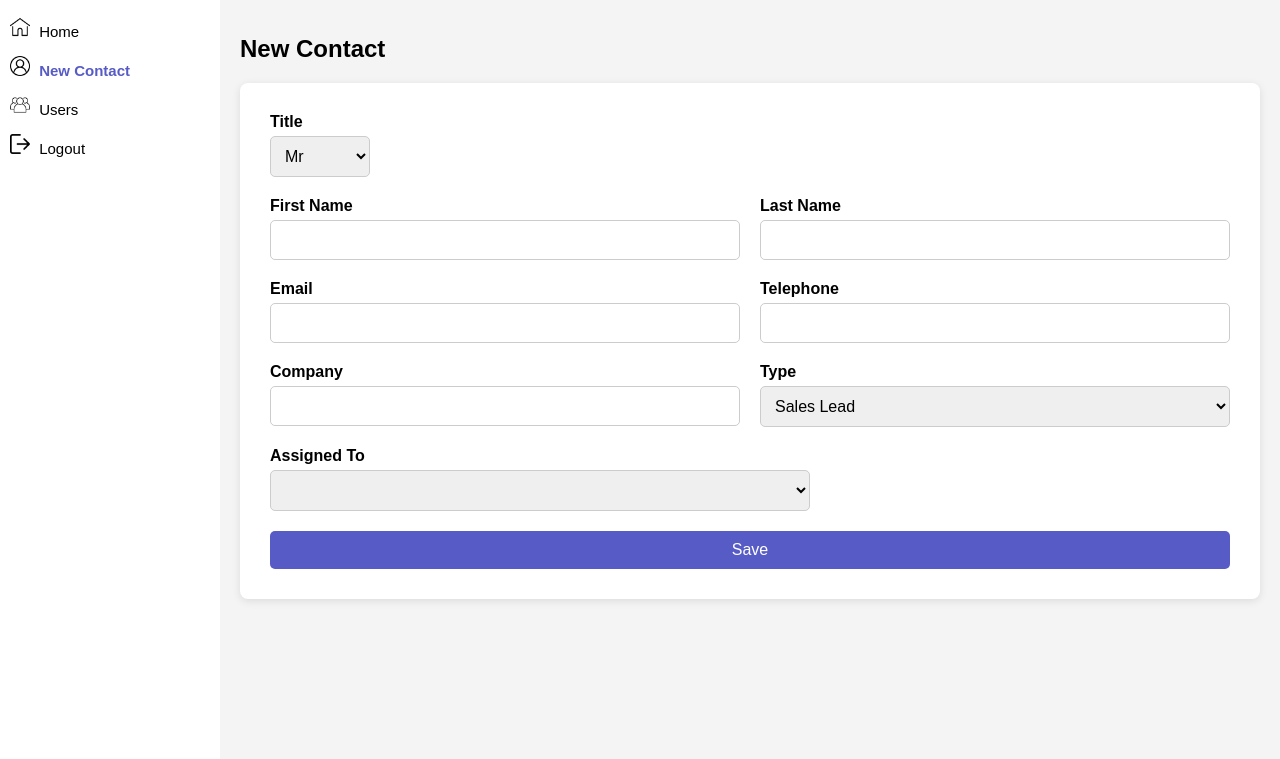
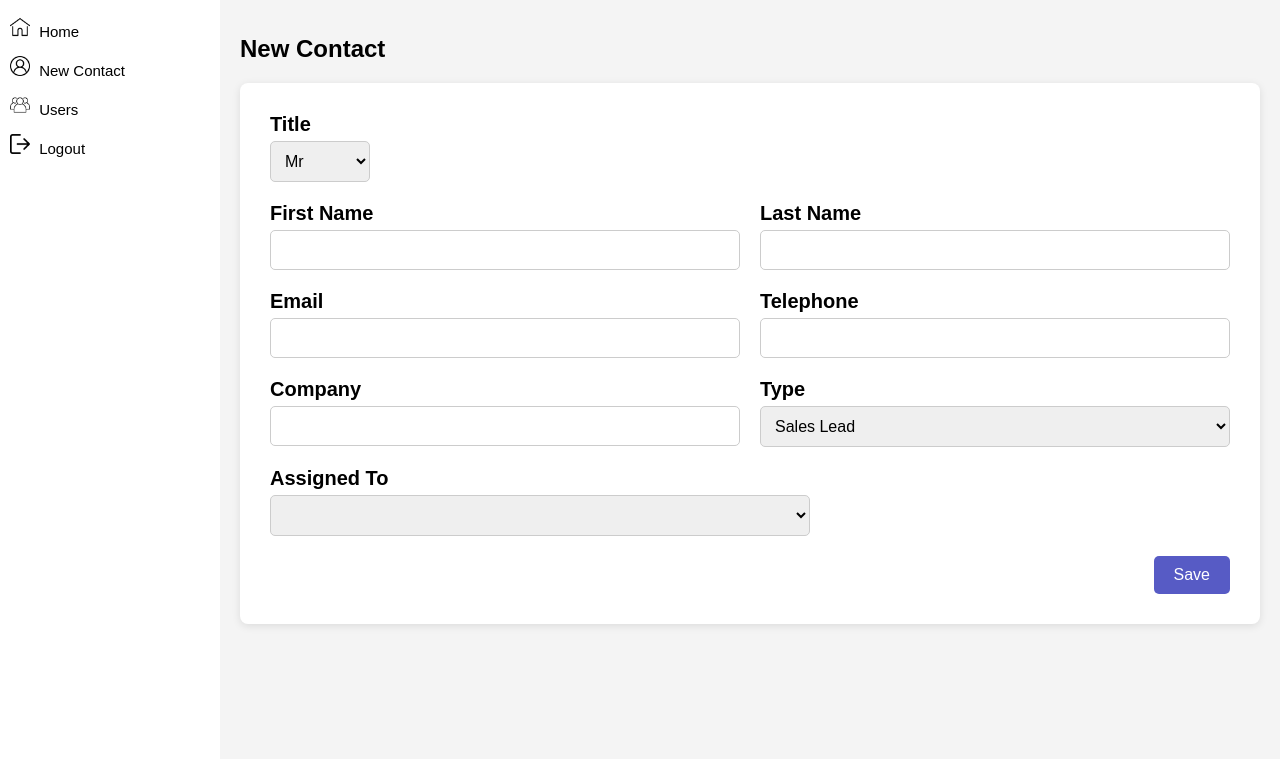
Before and after one commit to alyanaduncan50/INFO2180-Project---Dolphin-CRM, a PHP site: page /new_contact.html in a window 1280 px wide. Shown: the part 61-820 px from the top of the page. Run offline with PHP 8.4, Linux system fonts and the light colour scheme; lists and menus that the app fills with data are empty.

Commit message:
Updated Organization

```diff
--- a/js/dashboard.js
+++ b/js/dashboard.js
@@ -1,6 +1,5 @@
 window.onload = function () {
   fetchAllRecords();
-
   setupFilters();
 };
 
--- /dev/null
+++ b/js/loadNavbarSidebar.js
@@ -0,0 +1,13 @@
+fetch('models/navbar.html')
+        .then(response => response.text())
+        .then(data => {
+            document.getElementById('navbar').innerHTML = data;
+        })
+        .catch(error => console.error('Error loading the navbar and sidebar:', error));
+
+        fetch('models/sidebar.html')
+        .then(response => response.text())
+        .then(data => {
+            document.getElementById('sidebar').innerHTML = data;
+        })
+        .catch(error => console.error('Error loading the navbar and sidebar:', error));
--- /dev/null
+++ b/models/navbar.html
@@ -0,0 +1,4 @@
+<div class="navbar">
+    <img src="img/logo.png" alt="Logo">
+    <span class="navbar-title">Dolphin CRM</span>
+</div>
--- /dev/null
+++ b/models/sidebar.html
@@ -0,0 +1,23 @@
+
+<div class="layout">
+    <div class="sidebar">
+        <ul>
+            <li>
+                <img src="img/home_icon.png" alt="Home">
+                <a href="dashboard.html">Home</a>
+            </li>
+            <li>
+                <img src="img/new_contact_icon.png" alt="New Contact">
+                <a href="new_contact.html">New Contact</a>
+            </li>
+            <li>
+                <img src="img/users_icon.png" alt="Users">
+                <a href="user_list.html">Users</a>
+            </li>
+            <li>
+                <img src="img/logout_icon.png" alt="Logout">
+                <a href="php/logout.php">Logout</a>
+            </li>
+        </ul>
+    </div>
+</div>
--- a/new_contact.html
+++ b/new_contact.html
@@ -6,36 +6,16 @@
     <meta name="viewport" content="width=device-width, initial-scale=1.0">
     <title>Dolphin CRM - New Contact</title>
     <link rel="stylesheet" href="styles/new_contact.css">
+    <link rel="stylesheet" href="styles/styles.css">
     <script src="js/new_contact.js"></script>
+    <script src = 'js/loadNavbarSidebar.js'></script>
+
 </head>
 
 <body>
-    <div class="navbar">
-        <img src="img/logo.png" alt="Logo">
-        <span class="navbar-title">Dolphin CRM</span>
-    </div>
-
-    <div class="layout">
-        <div class="sidebar">
-            <ul>
-                <li>
-                    <img src="img/home_icon.png" alt="Home">
-                    <a href="dashboard.html">Home</a>
-                </li>
-                <li>
-                    <img src="img/new_contact_icon.png" alt="New Contact">
-                    <a href="new_contact.html" class="active">New Contact</a>
-                </li>
-                <li>
-                    <img src="img/users_icon.png" alt="Users">
-                    <a href="users.html">Users</a>
-                </li>
-                <li>
-                    <img src="img/logout_icon.png" alt="Logout">
-                    <a href="php/logout.php">Logout</a>
-                </li>
-            </ul>
-        </div>
+    <div id="navbar"></div>
+    <div class = "layout">
+        <div id ="sidebar"></div>
 
         <div class="main-content">
             <header>
@@ -83,7 +63,7 @@
                     </div>
                     <div class="form-group">
                         <label for="type">Type</label>
-                        <select id="type" name="type" required>
+                        <select  id="type" name="type" required>
                             <option value="Sales Lead">Sales Lead</option>
                             <option value="Support">Support</option>
                         </select>
@@ -98,8 +78,10 @@
                         </select>
                     </div>
                 </div>
+                <div class="button-container">
+                    <button type="submit" class="save-btn">Save</button>
+                </div>
 
-                <button type="submit" class="save-btn">Save</button>
             </form>
         </div>
     </div>
--- a/styles/new_contact.css
+++ b/styles/new_contact.css
@@ -4,78 +4,6 @@ body {
     display: flex;
     flex-direction: column;
     height: auto;
-}
-
-.navbar {
-    background-color: #2b2f48;
-    color: white;
-    padding: 10px 20px;
-    display: flex;
-    align-items: center;
-    gap: 10px;
-}
-
-.navbar img {
-    height: 40px;
-    width: 40px;
-    object-fit: cover;
-}
-
-.navbar-title {
-    font-size: 1.2em;
-    font-weight: bold;
-}
-
-.layout {
-    display: flex;
-    flex: 1;
-}
-
-.sidebar {
-    background-color: #ffffff;
-    color: rgb(0, 0, 0);
-    font-weight: 500;
-    font-size: 15px;
-    width: 200px;
-    padding: 10px 10px;
-    height: calc(100vh - 60px);
-}
-
-.sidebar ul {
-    list-style: none;
-    padding: 0;
-    margin: 0;
-}
-
-.sidebar ul li {
-    padding: 8px 0;
-    cursor: pointer;
-}
-
-.sidebar ul li img {
-    height: 20px;
-    width: 20px;
-    margin-right: 5px;
-}
-
-.sidebar ul li a {
-    text-decoration: none;
-    color: inherit;
-}
-
-.sidebar ul li:hover a {
-    text-decoration: underline;
-}
-
-.sidebar ul li a.active {
-    font-weight: bold;
-    color: #575bc5;
-}
-
-.main-content {
-    flex: 1;
-    padding: 20px;
-    background-color: #f4f4f4;
 }
 
 header h1 {
@@ -115,6 +43,7 @@ header h1 {
 }
 
 label {
+    font-size: 20px;
     font-weight: bold;
     margin-bottom: 5px;
 }
@@ -126,16 +55,22 @@ input, select {
     font-size: 1em;
 }
 
+.button-container {
+    display: flex;
+    justify-content: flex-end;
+    margin-top: 20px;
+}
+
 .save-btn {
     background-color: #575bc5;
     color: white;
     border: none;
-    padding: 10px 15px;
+    padding: 10px 20px;
     border-radius: 5px;
     cursor: pointer;
     font-size: 1em;
-    width: 100%;
     transition: background-color 0.3s ease;
+    width: auto;
 }
 
 .save-btn:hover {
--- a/styles/styles.css
+++ b/styles/styles.css
@@ -6,3 +6,88 @@
     border-radius: 5px;
     font-size: 16px;
 }
+
+
+.navbar {
+    background-color: #2b2f48;
+    color: white;
+    padding: 10px 20px;
+    display: flex;
+    align-items: center;
+    gap: 10px;
+}
+
+.navbar img {
+    height: 40px;
+    width: 40px;
+    object-fit: cover;
+}
+
+.navbar-title {
+    font-size: 1.2em;
+    font-weight: bold;
+}
+
+
+.layout {
+    display: flex;
+    flex: 1;
+}
+
+.sidebar {
+    background-color: #ffffff;
+    color: rgb(0, 0, 0);
+    font-weight: 500;
+    font-size: 15px;
+    width: 200px;
+    padding: 10px 10px;
+    height: calc(100vh - 60px);
+}
+
+.sidebar a {
+    text-decoration: none;
+    color: black;
+    align-items: center;
+    gap: 5px;
+}
+
+.sidebar a:visited {
+    color: black;
+}
+
+.sidebar a:hover {
+    text-decoration: none;
+    color: #2b2f48;
+}
+
+
+.sidebar ul {
+    list-style: none;
+    padding: 0;
+    margin: 0;
+}
+
+.sidebar ul li {
+    padding: 8px 0;
+    cursor: pointer;
+}
+
+.sidebar ul li img {
+    height: 20px;
+    width: 20px;
+    margin-right: 5px;
+}
+
+.sidebar ul li:hover {
+    text-decoration: underline;
+}
+
+.sidebar ul li a:active {
+    color: #2b2f48;
+}
+
+.main-content {
+    flex: 1;
+    padding: 20px;
+    background-color: #f4f4f4;
+}
```
Also changed, not shown: dashboard.html (+5 -26 lines), styles/dashboard.css (+0 -63 lines), user_list.html (+8 -30 lines), js/adduserbtn.js (renamed from adduserbtn.js), php/user_list.php (renamed from user_list.php), styles/user_list.css (renamed from user_list.css).
